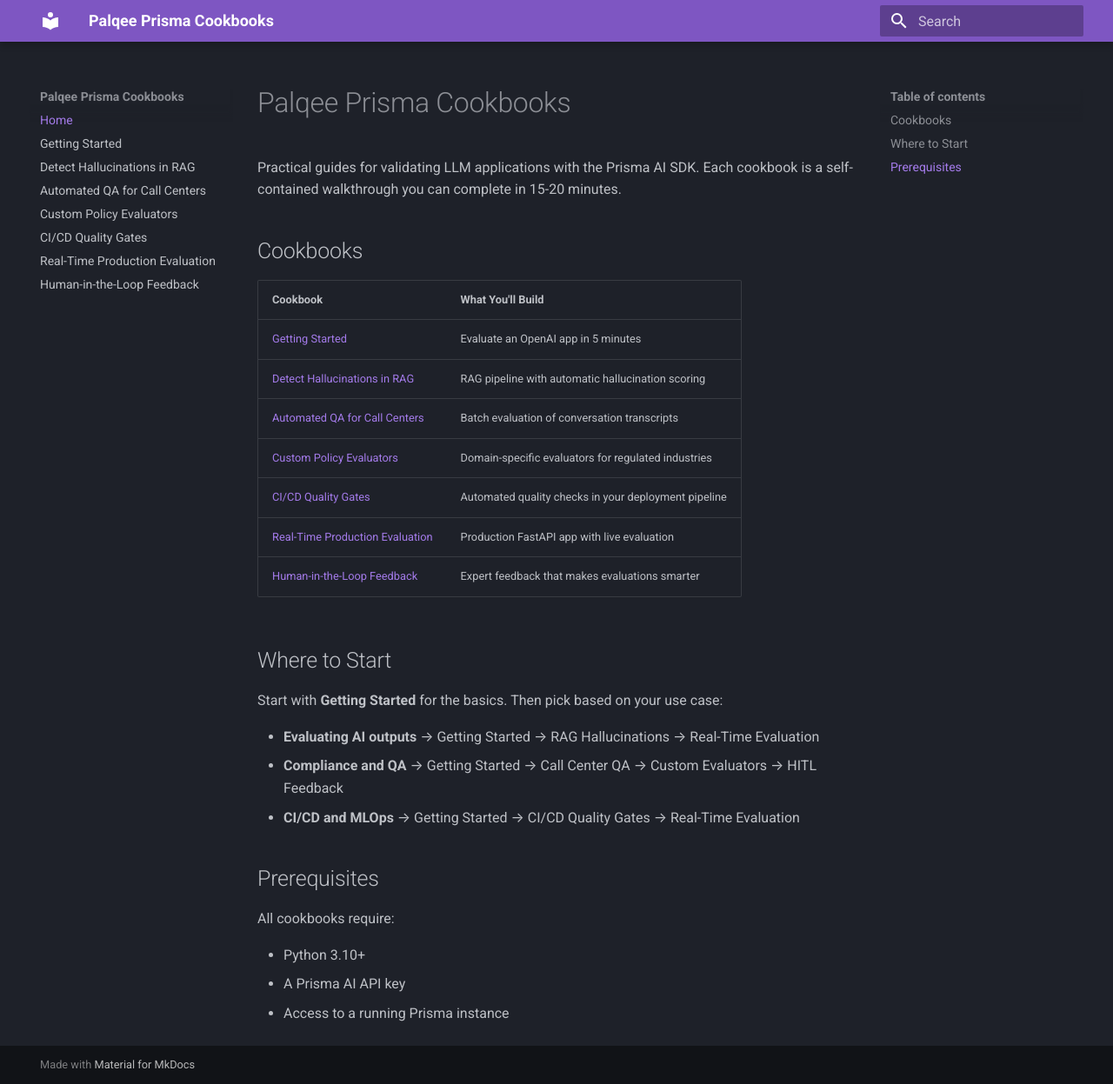
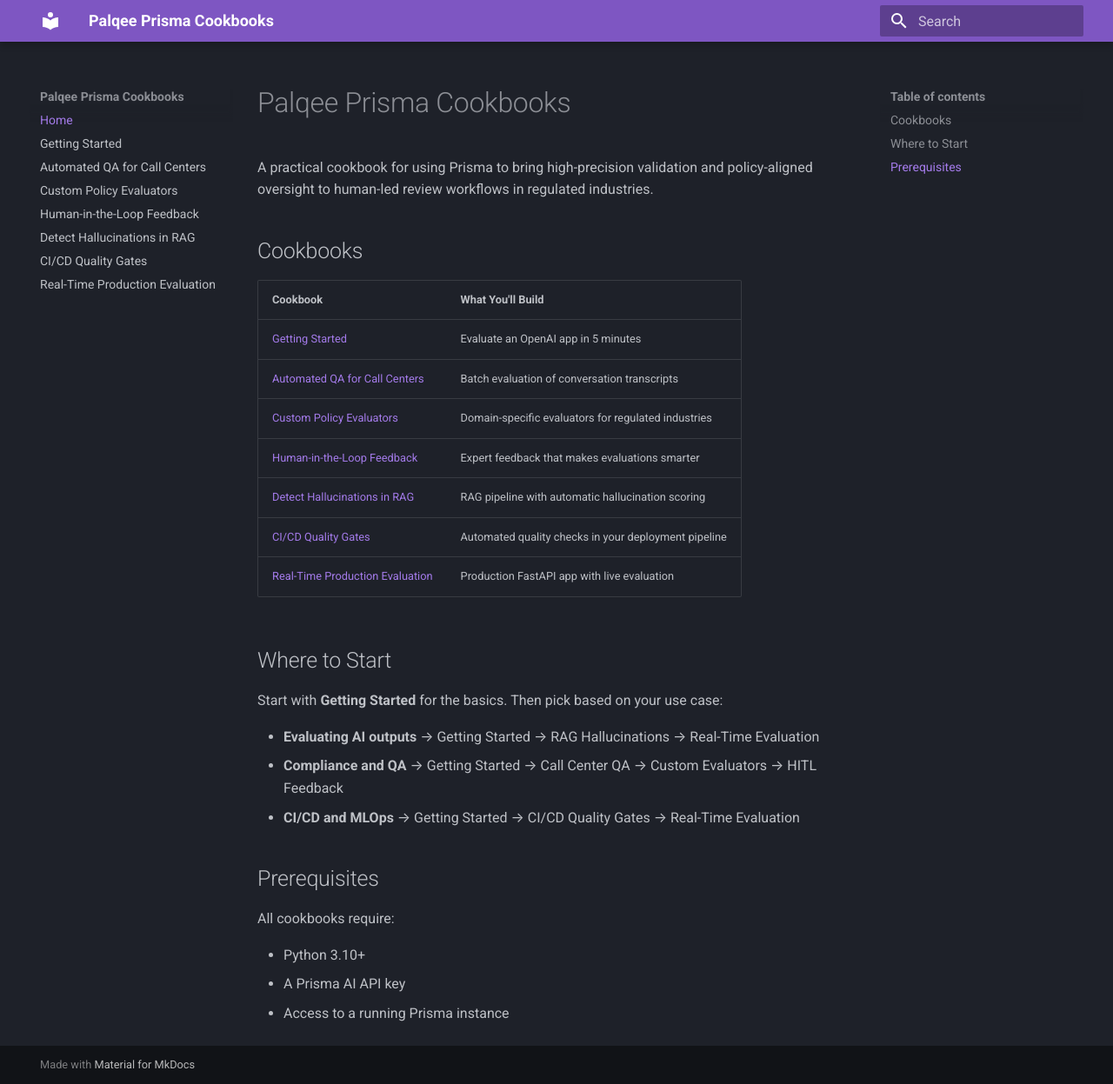
Before and after one commit to Palqee/prisma-cookbooks, an MkDocs documentation site: the page built from docs/index.md, in a window 1280 px wide and 1247 px high. Shown: the whole window at 87% size. Built offline with MkDocs 1.6.1 and Material for MkDocs 9.7.7, drawn with Linux system fonts in a browser that asks for light colours.

Commit message:
feat: update site description and reorder cookbooks
Human-led process evals (Call Center QA, Custom Evaluators, HITL)
now appear before AI evaluations (RAG, CI/CD, Real-Time).
Updated site description to focus on human-review workflows.

```diff
--- a/docs/index.md
+++ b/docs/index.md
@@ -1,19 +1,18 @@
 # Palqee Prisma Cookbooks
 
-Practical guides for validating LLM applications with the Prisma AI SDK.
-Each cookbook is a self-contained walkthrough you can complete in 15-20 minutes.
+A practical cookbook for using Prisma to bring high-precision validation and policy-aligned oversight to human-led review workflows in regulated industries.
 
 ## Cookbooks
 
 | Cookbook | What You'll Build |
 |---------|-------------------|
 | [Getting Started](getting-started.md) | Evaluate an OpenAI app in 5 minutes |
-| [Detect Hallucinations in RAG](rag-hallucination-detection.md) | RAG pipeline with automatic hallucination scoring |
 | [Automated QA for Call Centers](call-center-qa.md) | Batch evaluation of conversation transcripts |
 | [Custom Policy Evaluators](custom-policy-evaluators.md) | Domain-specific evaluators for regulated industries |
+| [Human-in-the-Loop Feedback](hitl-feedback-loop.md) | Expert feedback that makes evaluations smarter |
+| [Detect Hallucinations in RAG](rag-hallucination-detection.md) | RAG pipeline with automatic hallucination scoring |
 | [CI/CD Quality Gates](cicd-quality-gates.md) | Automated quality checks in your deployment pipeline |
 | [Real-Time Production Evaluation](realtime-production-evaluation.md) | Production FastAPI app with live evaluation |
-| [Human-in-the-Loop Feedback](hitl-feedback-loop.md) | Expert feedback that makes evaluations smarter |
 
 ## Where to Start
 
--- a/mkdocs.yml
+++ b/mkdocs.yml
@@ -1,5 +1,5 @@
 site_name: Palqee Prisma Cookbooks
-site_description: Practical guides for validating LLM applications with the Prisma AI SDK
+site_description: Practical guides for transforming human-review workflows with the Prisma AI SDK
 site_url: https://palqee.github.io/prisma-cookbooks
 
 theme:
@@ -18,12 +18,12 @@
 nav:
   - Home: index.md
   - Getting Started: getting-started.md
-  - Detect Hallucinations in RAG: rag-hallucination-detection.md
   - Automated QA for Call Centers: call-center-qa.md
   - Custom Policy Evaluators: custom-policy-evaluators.md
+  - Human-in-the-Loop Feedback: hitl-feedback-loop.md
+  - Detect Hallucinations in RAG: rag-hallucination-detection.md
   - CI/CD Quality Gates: cicd-quality-gates.md
   - Real-Time Production Evaluation: realtime-production-evaluation.md
-  - Human-in-the-Loop Feedback: hitl-feedback-loop.md
 
 markdown_extensions:
   - pymdownx.highlight:
```
Also changed, not shown: README.md (+1 -1 lines).
